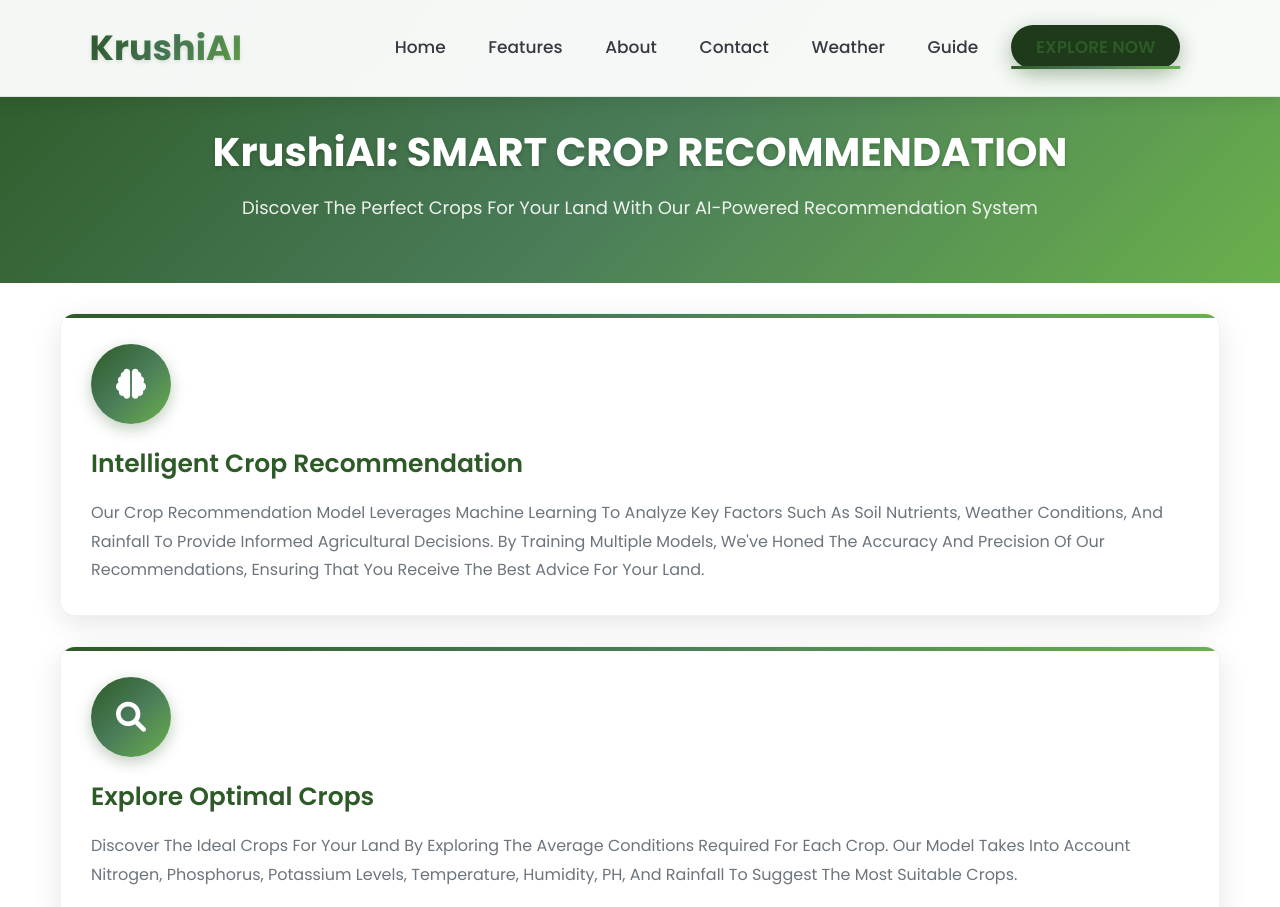
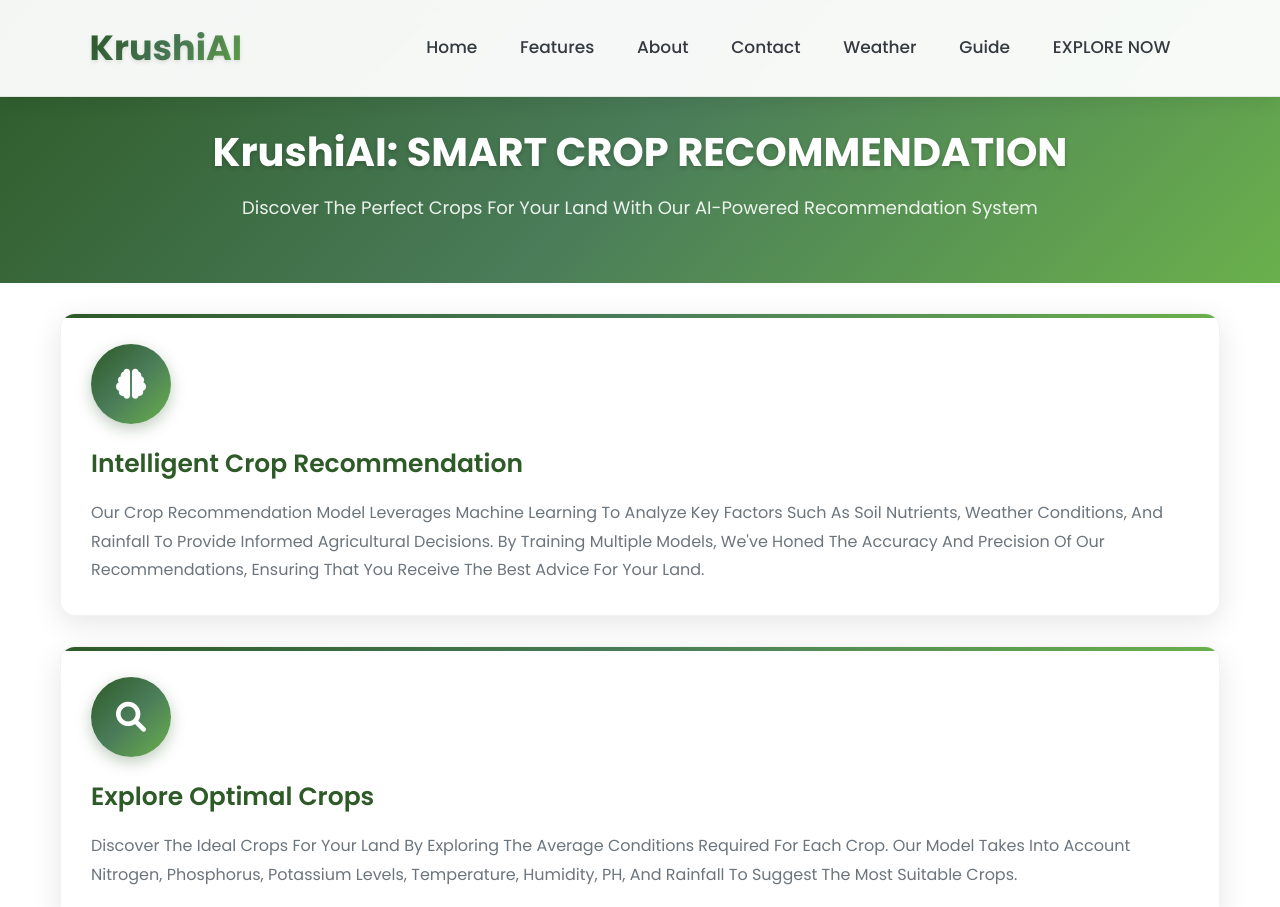
Before and after one commit to SUDARSHANJADHAV2/AI-Farmer-Assistant, a plain HTML site: page explore/index.html in a window 1280 px wide. Shown: the top 907 px of the page. Drawn offline with Linux system fonts and the light colour scheme.

Commit message:
Update index.html

```diff
--- a/explore/index.html
+++ b/explore/index.html
@@ -23,7 +23,7 @@
     <a href="#footer">Contact</a>
     <a href="../KrushiAI-Weather-Forecast/index.html">Weather</a>
     <a href="#guide">Guide</a>
-    <a href="#" class="btn active">EXPLORE NOW</a>
+    <a href="#" >EXPLORE NOW</a>
   </nav>
 
   <div class="fas fa-bars" id="menu-btn"></div>
```
